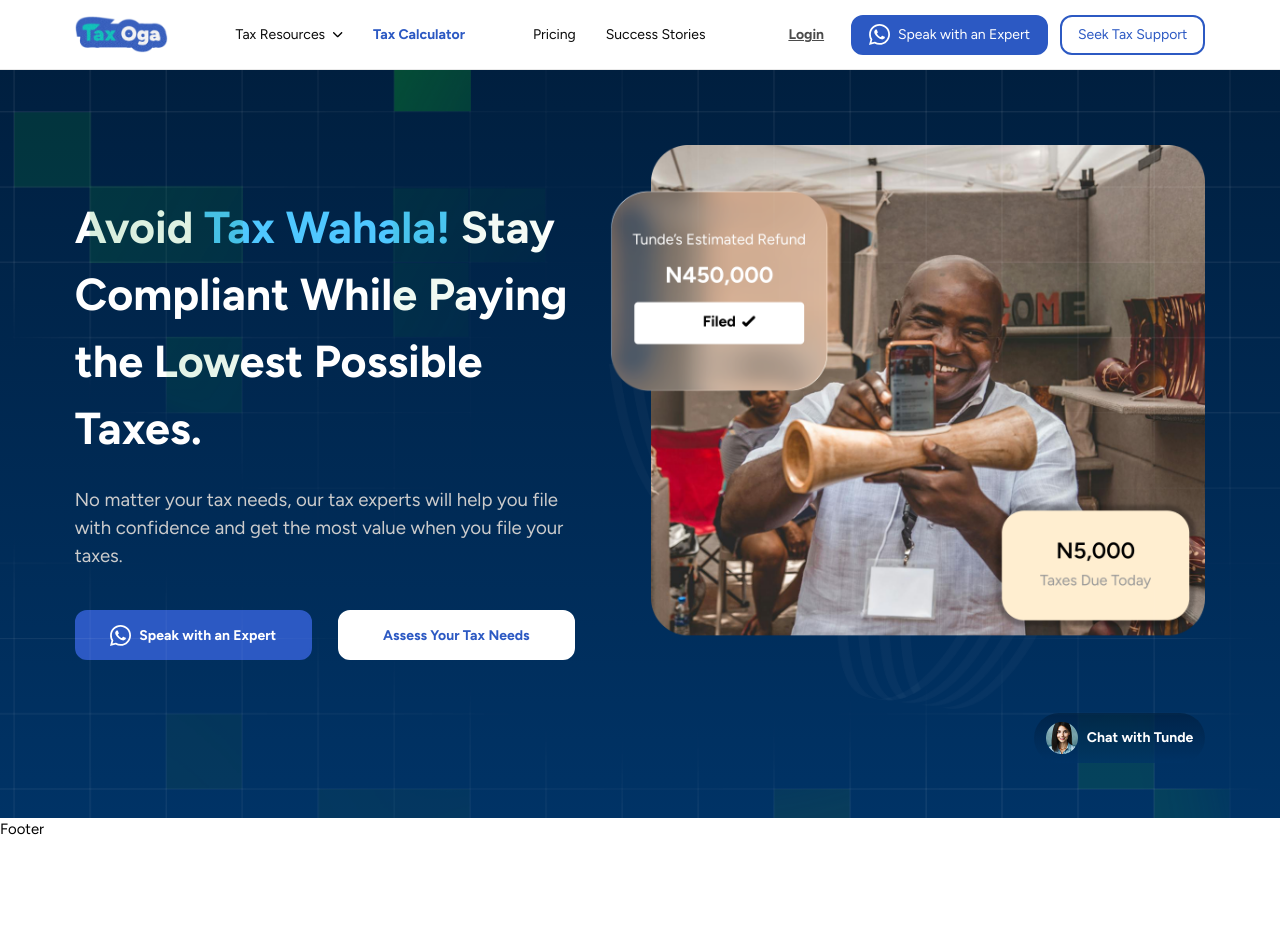
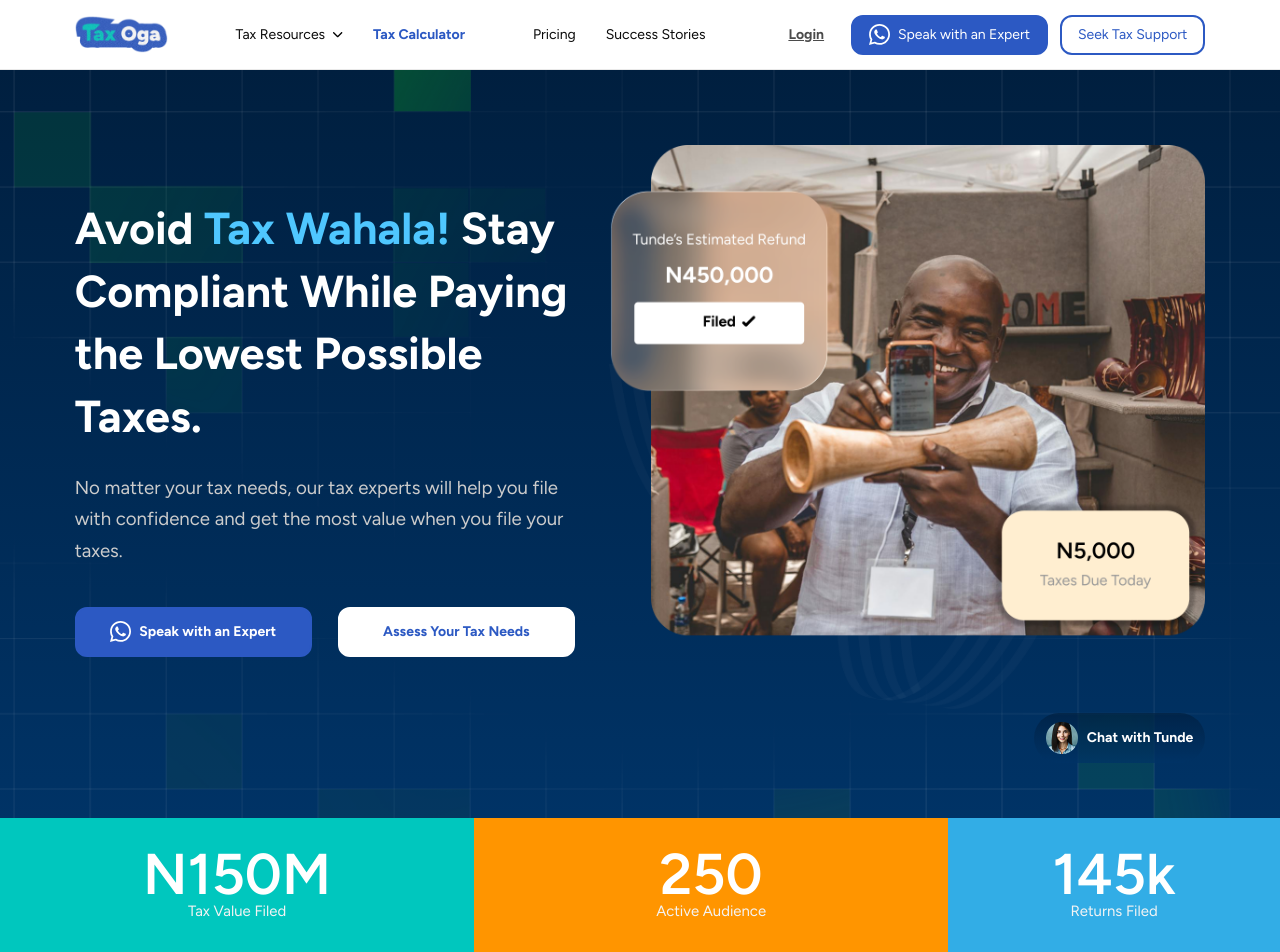
Before and after one commit to Iykekelvins/taxoga, a Next.js app: page / in a window 1280 px wide. Shown: the top 952 px of the page. Before the commit the page ends 841 px from the top, so only its background shows below. Built offline with nearby package versions, Linux system fonts and the light colour scheme.

Commit message:
feat: add stats section to homepage

```diff
--- a/_pages/homepage/hero.tsx
+++ b/_pages/homepage/hero.tsx
@@ -7,15 +7,18 @@ export default function Hero() {
 	return (
 		<section
 			className='bg-[linear-gradient(180deg,#001F3F_0%,#003366_100%),linear-gradient(0deg,rgba(0,0,0,0.2),rgba(0,0,0,0.2))]
-		 pt-[max(5rem,40px)] pb-[max(7.313rem,40px)] relative px-gutter'>
+		 pt-[max(5rem,40px)]  lg:pb-[max(7.313rem)] relative px-gutter'>
 			<div className='max-w-container mx-auto'>
-				<div className='flex flex-col lg:flex-row lg:items-center lg:gap-9.25 justify-between'>
+				<div
+					className='flex flex-col lg:flex-row lg:items-center lg:gap-9.25 justify-between
+				relative z-2
+				'>
 					<div className='sm:max-w-[max(420px,33.5rem)]'>
-						<h1 className='text-white text-48 font-bold leading-normal'>
+						<h1 className='text-white text-48 font-bold leading-[1.4]'>
 							Avoid <span className='text-sky-blue'>Tax Wahala!</span> Stay Compliant
 							While Paying the Lowest Possible Taxes.
 						</h1>
-						<p className='text-20 text-light-grey-2 mt-[max(1.5rem,24px)]'>
+						<p className='text-20 text-light-grey-2 mt-[max(1.5rem,24px)] leading-[1.7]'>
 							No matter your tax needs, our tax experts will help you file with
 							confidence and get the most value when you file your taxes.
 						</p>
@@ -32,7 +35,7 @@ export default function Hero() {
 						</div>
 					</div>
 
-					<div className=' mt-[max(95px)] lg:mt-0'>
+					<div className='flex-1 mt-[max(95px)] lg:mt-0'>
 						<figure>
 							<Image
 								src='/home/hero-img.png'
--- a/_pages/homepage/index.tsx
+++ b/_pages/homepage/index.tsx
@@ -1,10 +1,12 @@
+import Hero from './hero';
+import Stats from './stats';
 import ChatWidget from './chat-widget';
-import Hero from './hero';
 
 const Home = () => {
 	return (
 		<div>
 			<Hero />
+			<Stats />
 			<ChatWidget />
 		</div>
 	);
--- /dev/null
+++ b/_pages/homepage/stats.tsx
@@ -0,0 +1,26 @@
+export default function Stats() {
+	return (
+		<section>
+			<div className='grid grid-cols-[1fr_1fr_0.7fr] h-[max(9.375rem,91px)]'>
+				<div
+					className='h-full flex flex-col items-center
+        justify-center gap-[max(13px,0.813rem)] text-center bg-mint'>
+					<h2 className='text-white text-60 font-semibold leading-[0.6]'>N150M</h2>
+					<p className='text-16 text-extra-light-grey'>Tax Value Filed</p>
+				</div>
+				<div
+					className='h-full flex flex-col items-center
+        justify-center gap-[max(13px,0.813rem)] text-center bg-orange'>
+					<h2 className='text-white text-60 font-semibold leading-[0.6]'>250</h2>
+					<p className='text-16 text-extra-light-grey'>Active Audience</p>
+				</div>
+				<div
+					className='h-full flex flex-col items-center
+        justify-center gap-[max(13px,0.813rem)] text-center bg-cyan'>
+					<h2 className='text-white text-60 font-semibold leading-[0.6]'>145k</h2>
+					<p className='text-16 text-extra-light-grey'>Returns Filed</p>
+				</div>
+			</div>
+		</section>
+	);
+}
--- a/app/globals.css
+++ b/app/globals.css
@@ -49,8 +49,10 @@
 	--color-cool-grey: var(--cool-grey);
 	--color-near-black: var(--near-black);
 	--text-14: max(0.875rem, 14px);
+	--text-16: max(1rem, 14px);
 	--text-20: max(1.25rem, 16px);
 	--text-48: max(3rem, 32px);
+	--text-60: max(3.85rem, 24px);
 	--container-container: max(75rem, 1200px);
 	--spacing-gutter: max(5rem, 16px);
 	--breakpoint-des: 75rem;
@@ -66,6 +68,7 @@ body {
 	display: flex;
 	flex-direction: column;
 	min-height: 100vh;
+	line-height: 1;
 }
 
 main {
```
